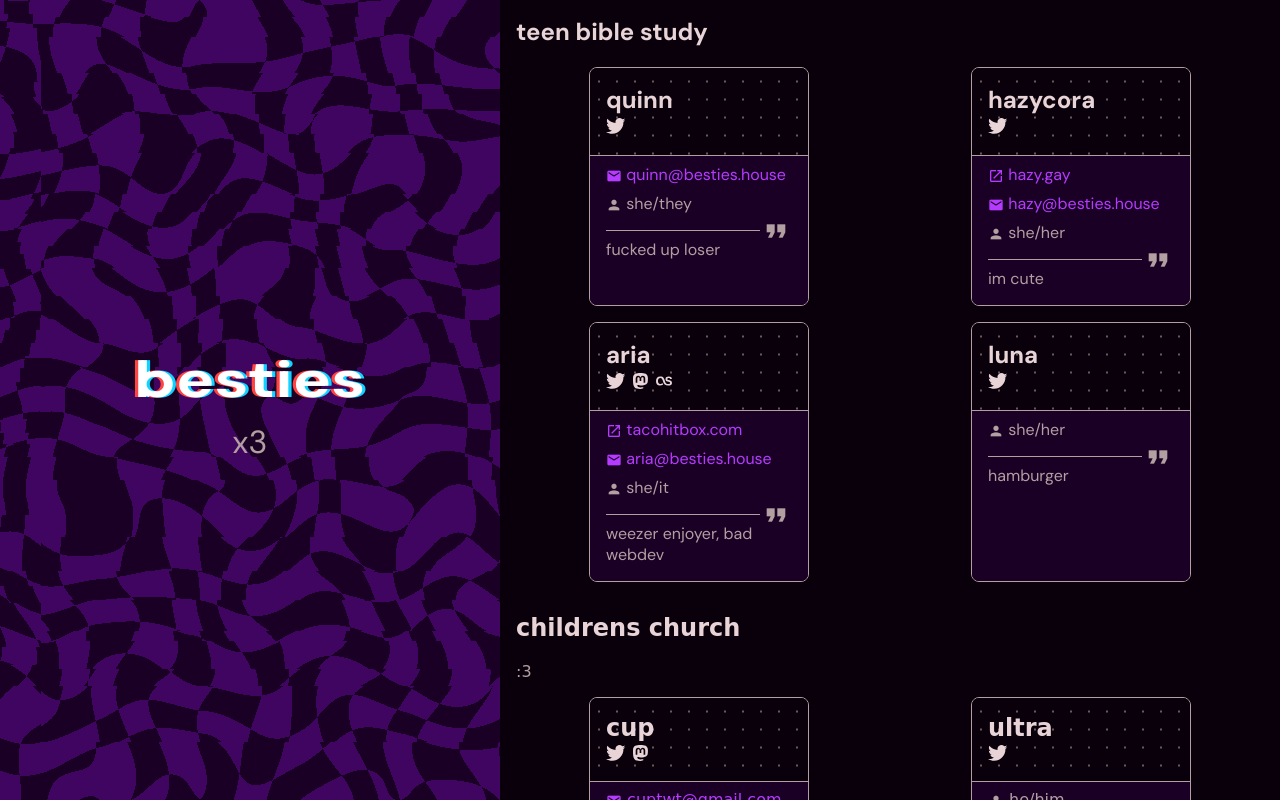
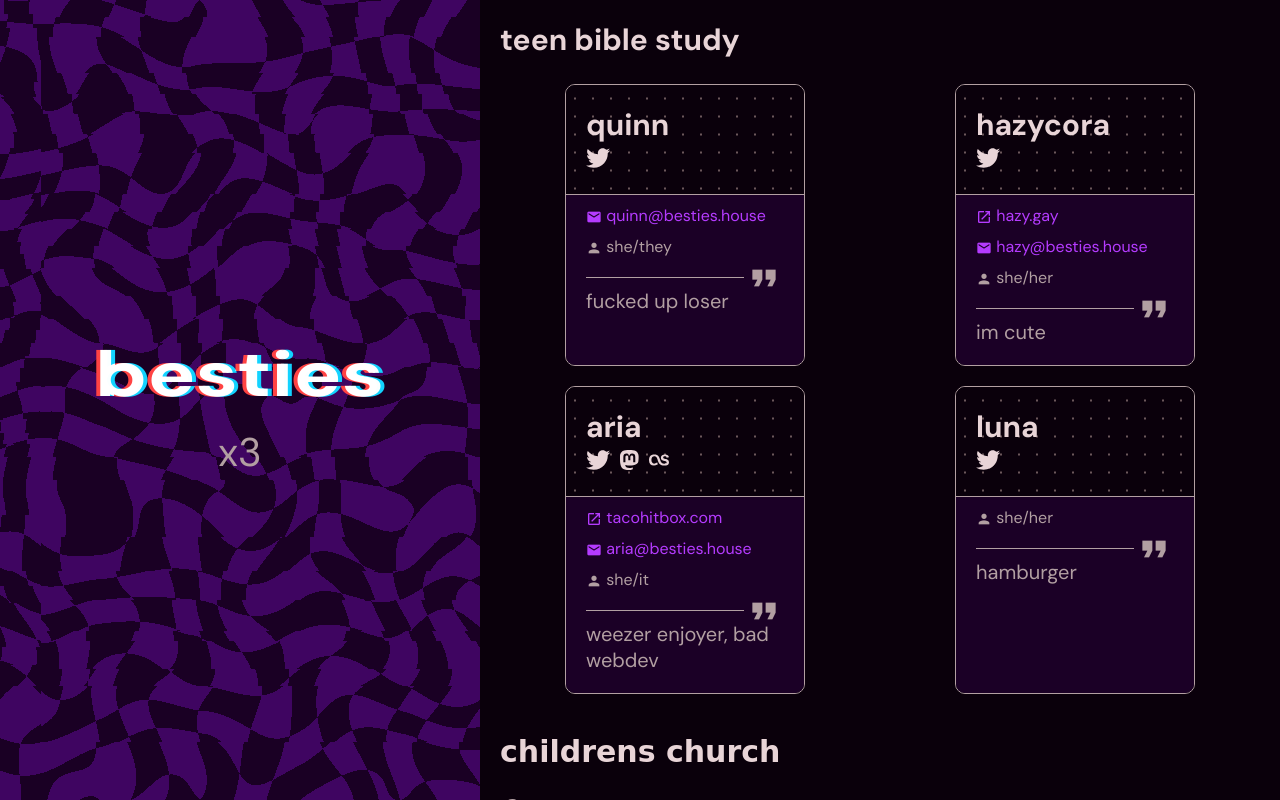
Before and after one commit to bestiesgc/besties.house, a SvelteKit app: page / in a window 1280 px wide. Built offline with nearby package versions, Linux system fonts and the light colour scheme.

Commit message:
improve scaling on large screens

```diff
--- a/src/app.postcss
+++ b/src/app.postcss
@@ -15,13 +15,13 @@
 }
 
 :root {
-    font-size: 16px;
+    font-size: 14px;
     --fg-clr: var(--grey-200);
     --heading-clr: var(--grey-100);
     --bg-clr: var(--violet-400);
     --link-clr: var(--violet-100);
     --font-family: 'DM Sans', 'Poppins', Helvetica, Arial, sans-serif;
-    --member-list-min-height: 300px;
+    --member-list-min-height: 20rem;
 }
 
 .scrollbar {
@@ -291,7 +291,8 @@ nav a:hover {
 .member-meta-item-list {
     display: flex;
     flex-wrap: wrap;
-    gap: 0.5rem
+    gap: 0.5rem;
+    font-size: 0.8rem;
 }
 
 .member-meta-item {
@@ -319,24 +320,31 @@ a.member-meta-item:hover {
     font-size: 2rem;
     background: var(--violet-300);
 }
+
 @media (min-width: 500px) {
+    :root {
+        font-size: 16px;
+    }
     .member-list {
         grid-template-columns: 1fr 1fr;
     }
     .member {
-        width: 220px;
+        width: 12rem;
     }
 }
 @media (min-width: 750px) {
     .member-list {
         grid-template-columns: 1fr 1fr 1fr;
     }
+    :root {
+        font-size: 18px;
+    }
 }
 
 @media (min-width: 1050px) {
     .main-wrapper {
         display: grid;
-        grid-template-columns: 500px 1fr;
+        grid-template-columns: 24rem 1fr;
     }
     .members {
         height: 100vh;
@@ -346,6 +354,9 @@ a.member-meta-item:hover {
     .member-list {
         grid-template-columns: 1fr 1fr;
     }
+    :root {
+        font-size: 20px;
+    }
 }
 
 @media (min-width: 1300px) {
@@ -354,9 +365,63 @@ a.member-meta-item:hover {
     }
 }
 
-@media (min-width: 1550px) {
+@media (min-width: 1600px) {
     .member-list {
         grid-template-columns: 1fr 1fr 1fr 1fr;
+    }
+}
+
+@media (min-width: 1900px) {
+    :root {
+        font-size: 22px;
+    }
+}
+
+@media (min-width: 2200px) {
+    :root {
+        font-size: 24px;
+    }
+}
+
+@media (min-width: 2400px) {
+    :root {
+        font-size: 26px;
+    }
+}
+
+@media (min-width: 2600px) {
+    :root {
+        font-size: 28px;
+    }
+}
+
+@media (min-width: 2800px) {
+    :root {
+        font-size: 30px;
+    }
+}
+
+@media (min-width: 3000px) {
+    :root {
+        font-size: 32px;
+    }
+}
+
+@media (min-width: 3200px) {
+    :root {
+        font-size: 34px;
+    }
+}
+
+@media (min-width: 3400px) {
+    :root {
+        font-size: 36px;
+    }
+}
+
+@media (min-width: 3600px) {
+    :root {
+        font-size: 38px;
     }
 }
 
```
